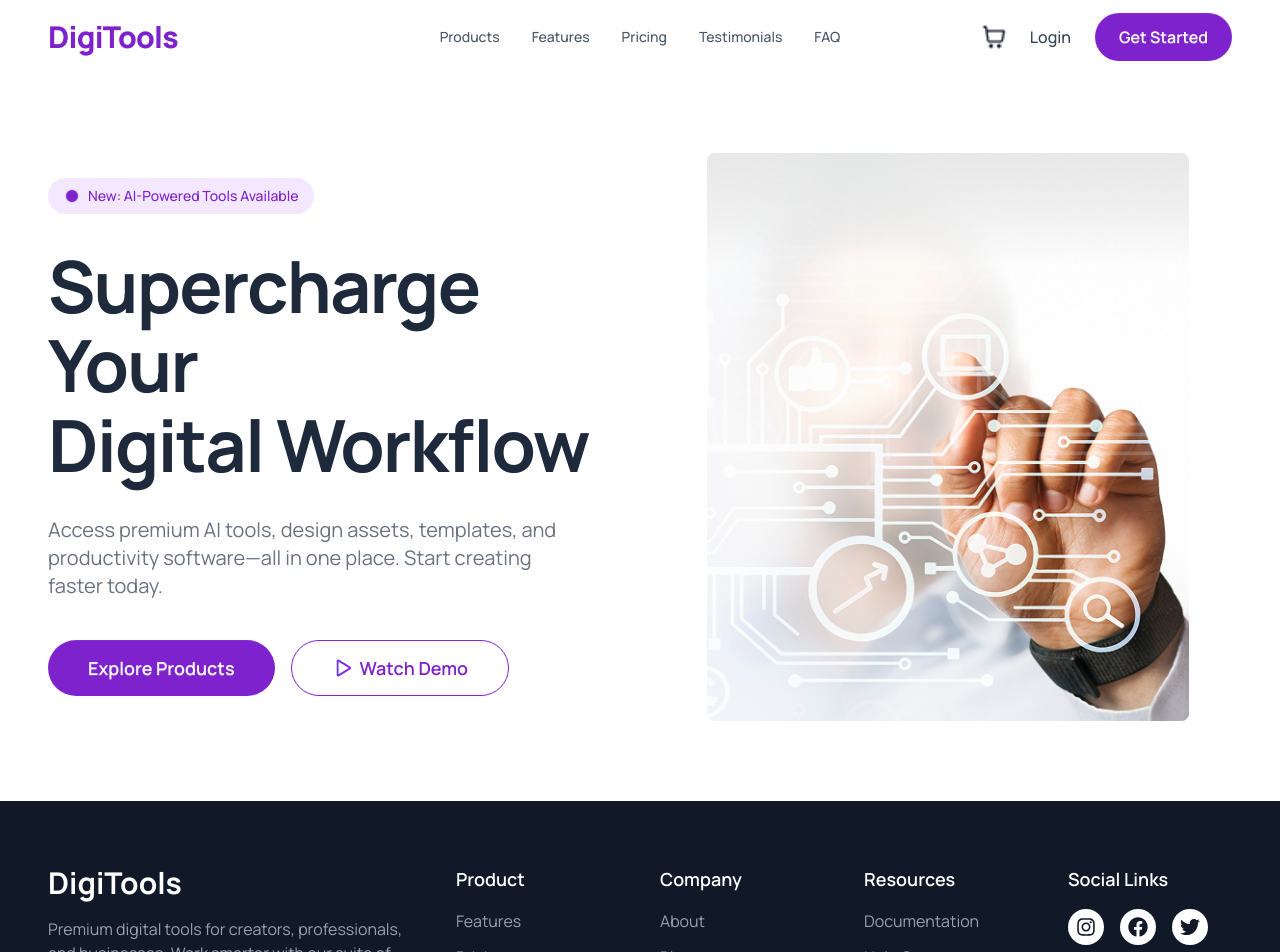
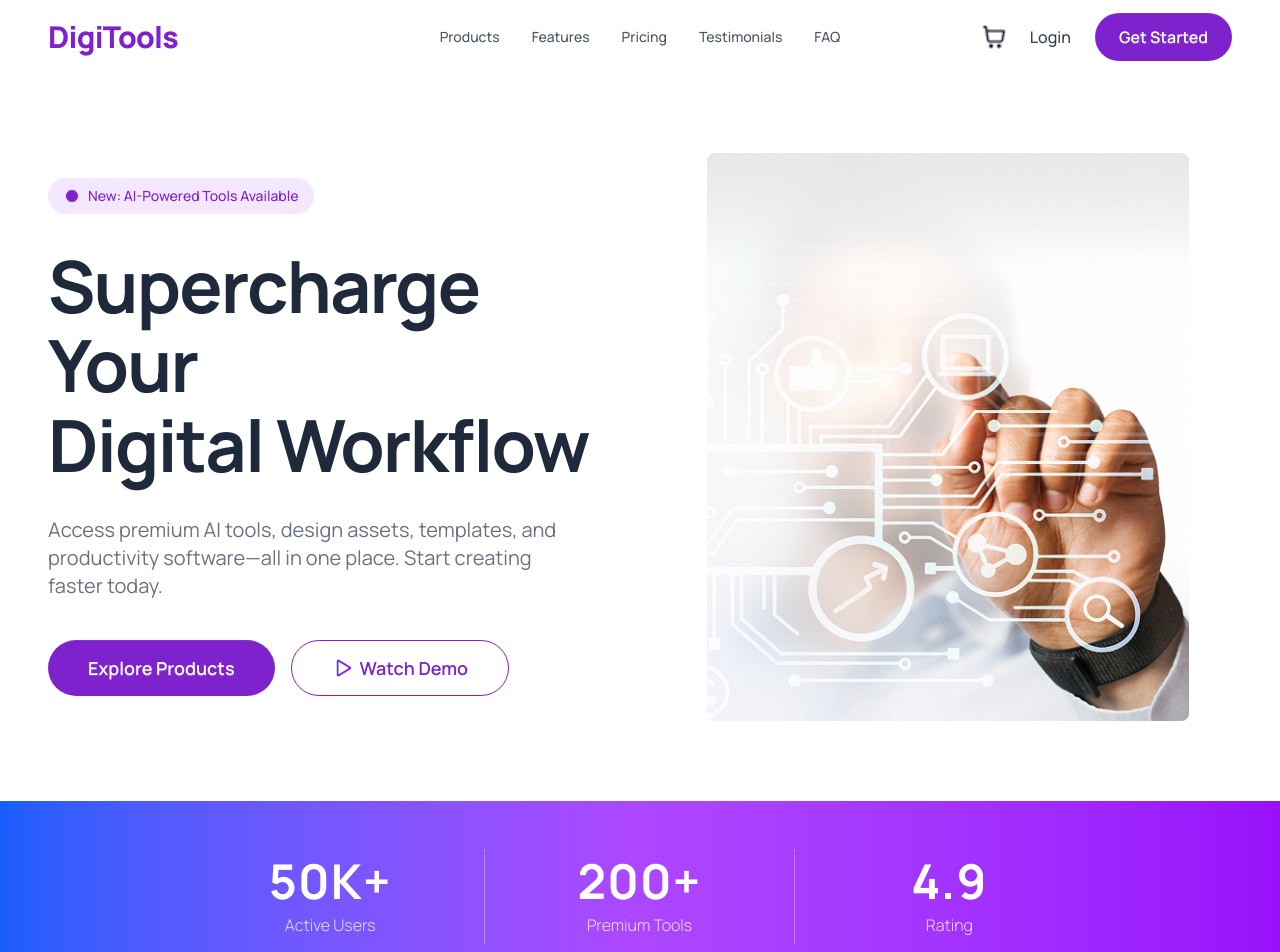
Before and after one commit to zahidhasantonmoy/PH-13-A06, a React (Vite) app: page / in a window 1280 px wide. Shown: the top 952 px of the page. Built offline with nearby package versions, Linux system fonts and the light colour scheme.

Commit message:
done the stats where the statistics shown after banner

```diff
--- a/src/App.jsx
+++ b/src/App.jsx
@@ -2,12 +2,14 @@ import React from 'react';
 import Navbar from './components/Navbar';
 import Banner from './components/Banner';
 import Footer from './components/Footer';
+import Stats from './components/Stats';
 
 function App() {
   return (
     <div>
       <Navbar />
       <Banner />
+      <Stats />
       <Footer />
     </div>
   )
--- /dev/null
+++ b/src/components/Stats.jsx
@@ -0,0 +1,30 @@
+import React from 'react';
+
+const Stats = () => {
+  return (
+    <div className="bg-gradient-to-r from-blue-600 via-purple-500 to-purple-600 w-full py-12">
+      <div className="max-w-5xl mx-auto px-4 lg:px-12">
+        <div className="flex flex-col md:flex-row justify-center items-center divide-y md:divide-y-0 md:divide-x divide-white/30 text-white text-center">
+
+          <div className="w-full md:w-1/3 flex flex-col items-center justify-center py-6 md:py-2">
+            <h2 className="text-4xl lg:text-5xl font-bold mb-2 tracking-wide">50K+</h2>
+            <p className="text-white/80 text-sm lg:text-base font-light">Active Users</p>
+          </div>
+
+          <div className="w-full md:w-1/3 flex flex-col items-center justify-center py-6 md:py-2">
+            <h2 className="text-4xl lg:text-5xl font-bold mb-2 tracking-wide">200+</h2>
+            <p className="text-white/80 text-sm lg:text-base font-light">Premium Tools</p>
+          </div>
+
+          <div className="w-full md:w-1/3 flex flex-col items-center justify-center py-6 md:py-2">
+            <h2 className="text-4xl lg:text-5xl font-bold mb-2 tracking-wide">4.9</h2>
+            <p className="text-white/80 text-sm lg:text-base font-light">Rating</p>
+          </div>
+
+        </div>
+      </div>
+    </div>
+  );
+};
+
+export default Stats;
```
